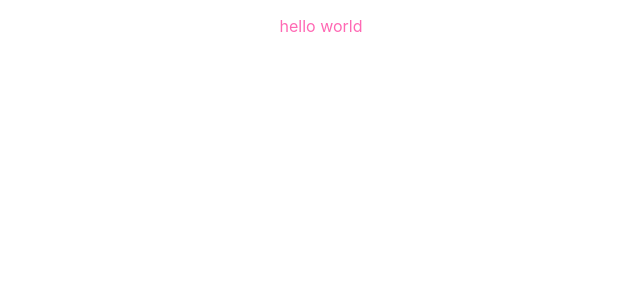
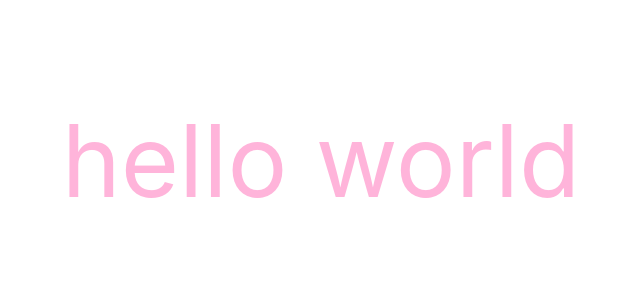
Before and after one commit to djmin43/vite-website, a React (Vite) app: page / in a window 1280 px wide. Shown: the top 300 px of the page, without its empty margins (319-959 px from the left). Built offline with nearby package versions, Linux system fonts and the light colour scheme.

Commit message:
playing with animation

```diff
--- a/src/components/LandingPage.tsx
+++ b/src/components/LandingPage.tsx
@@ -5,10 +5,12 @@ import { jsx, css, keyframes } from '@emotion/react'
 const bounce = keyframes`
   from, 20%, 53%, 80%, to {
     transform: translate3d(0,0,0);
+    opacity: 0.5;
   }
 
   40%, 43% {
     transform: translate3d(0, -30px, 0);
+    opacity: 1;
   }
 
   70% {
@@ -22,6 +24,7 @@ const bounce = keyframes`
 
 const hotpink = css({
   color: 'hotpink',
+  fontSize: `100px`,
   animation: `${bounce} 1s ease infinite`
 })
 
```
